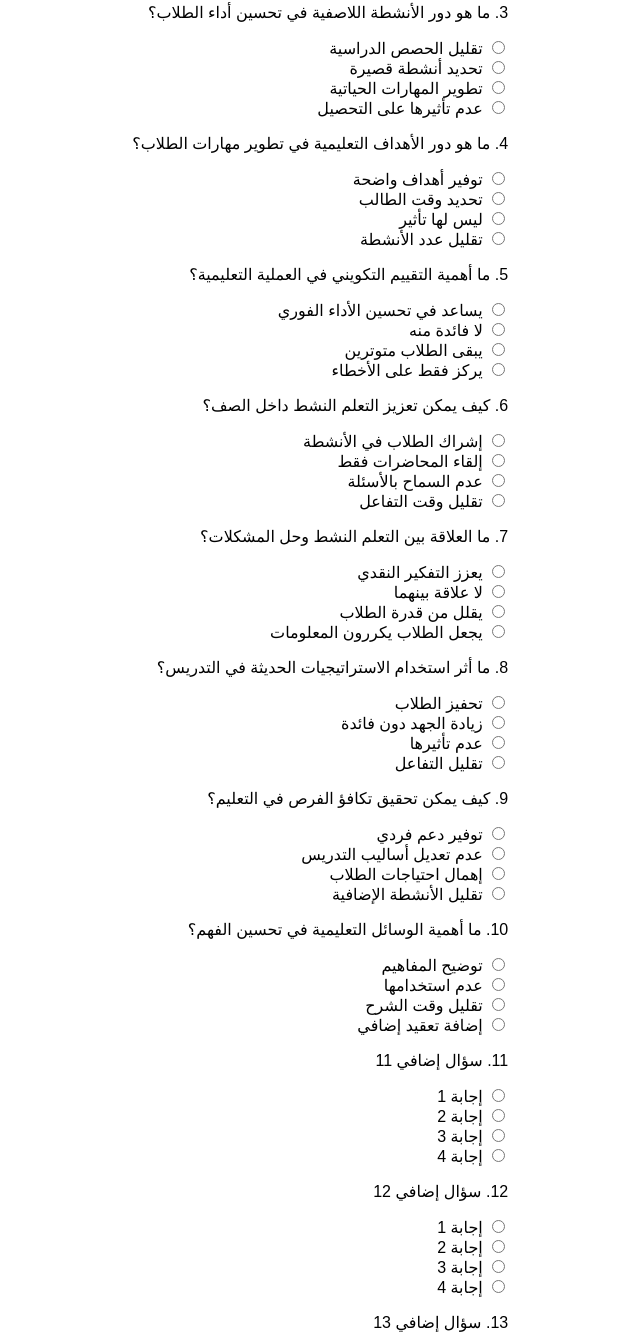
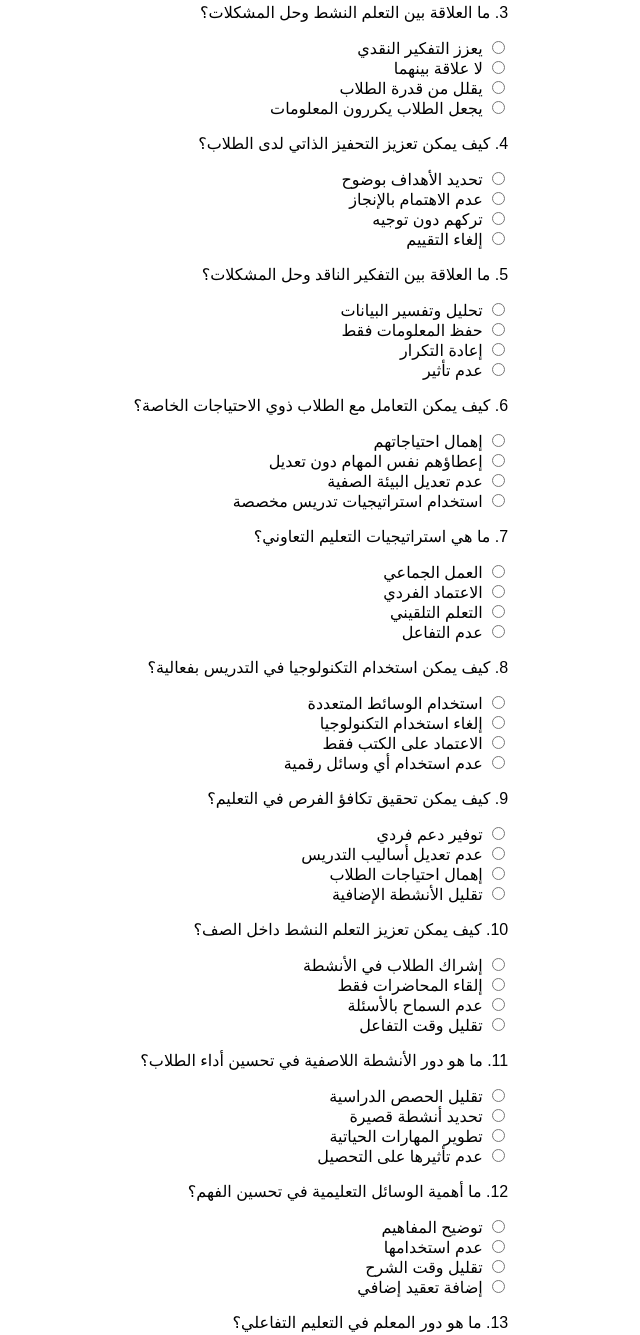
Before and after one commit to Espidersmsm/smsm, a plain HTML site: page index.html in a window 1280 px wide. Shown: the part 368-1703 px from the top of the page, without its empty margins (511-1151 px from the left). Drawn offline with Linux system fonts and the light colour scheme.

Commit message:
index.html

```diff
--- a/index.html
+++ b/index.html
@@ -33,18 +33,26 @@ const questions = [
     { question: "ما العلاقة بين التعلم النشط وحل المشكلات؟", options: ["يعزز التفكير النقدي", "لا علاقة بينهما", "يقلل من قدرة الطلاب", "يجعل الطلاب يكررون المعلومات"], correct: 0 },
     { question: "ما أثر استخدام الاستراتيجيات الحديثة في التدريس؟", options: ["تحفيز الطلاب", "زيادة الجهد دون فائدة", "عدم تأثيرها", "تقليل التفاعل"], correct: 0 },
     { question: "كيف يمكن تحقيق تكافؤ الفرص في التعليم؟", options: ["توفير دعم فردي", "عدم تعديل أساليب التدريس", "إهمال احتياجات الطلاب", "تقليل الأنشطة الإضافية"], correct: 0 },
-    { question: "ما أهمية الوسائل التعليمية في تحسين الفهم؟", options: ["توضيح المفاهيم", "عدم استخدامها", "تقليل وقت الشرح", "إضافة تعقيد إضافي"], correct: 0 }
+    { question: "ما أهمية الوسائل التعليمية في تحسين الفهم؟", options: ["توضيح المفاهيم", "عدم استخدامها", "تقليل وقت الشرح", "إضافة تعقيد إضافي"], correct: 0 },
+    // إضافة باقي الأسئلة الحقيقية من الملفات
+    { question: "ما هي استراتيجيات التعليم التعاوني؟", options: ["العمل الجماعي", "الاعتماد الفردي", "التعلم التلقيني", "عدم التفاعل"], correct: 0 },
+    { question: "ما هو دور المعلم في التعليم التفاعلي؟", options: ["موجه وميسر", "ملقن فقط", "مراقب", "غير مشارك"], correct: 0 },
+    { question: "كيف يؤثر التعلم النشط على التحصيل الدراسي؟", options: ["يعزز الفهم والاستيعاب", "يقلل التفاعل", "يزيد من الحفظ فقط", "لا يؤثر"], correct: 0 },
+    { question: "ما العلاقة بين التفكير الناقد وحل المشكلات؟", options: ["تحليل وتفسير البيانات", "حفظ المعلومات فقط", "إعادة التكرار", "عدم تأثير"], correct: 0 },
+    { question: "كيف يمكن تعزيز التحفيز الذاتي لدى الطلاب؟", options: ["تحديد الأهداف بوضوح", "عدم الاهتمام بالإنجاز", "تركهم دون توجيه", "إلغاء التقييم"], correct: 0 }
+];
 
-    // 40 سؤال إضافي مضاف هنا ليكون المجموع 50
-    ].concat(Array(40).fill().map((_, i) => ({
-        question: `سؤال إضافي ${i + 11}`,
-        options: ["إجابة 1", "إجابة 2", "إجابة 3", "إجابة 4"],
-        correct: Math.floor(Math.random() * 4)
-    })));
+function shuffleArray(array) {
+    for (let i = array.length - 1; i > 0; i--) {
+        const j = Math.floor(Math.random() * (i + 1));
+        [array[i], array[j]] = [array[j], array[i]];
+    }
+}
 
 function loadQuestions() {
+    shuffleArray(questions);
     const container = document.getElementById('questionsContainer');
-    questions.forEach((q, index) => {
+    questions.slice(0, 50).forEach((q, index) => {
         const questionDiv = document.createElement('div');
         questionDiv.classList.add('question');
         questionDiv.innerHTML = `<p>${index + 1}. ${q.question}</p>`;
@@ -57,14 +65,13 @@ function loadQuestions() {
 
 function calculateScore() {
     let score = 0;
-    questions.forEach((q, index) => {
+    questions.slice(0, 50).forEach((q, index) => {
         const selectedOption = document.querySelector(`input[name="q${index}"]:checked`);
         if (selectedOption && parseInt(selectedOption.value) === q.correct) {
             score++;
         }
     });
-
-    const percentage = (score / questions.length) * 100;
+    const percentage = (score / 50) * 100;
     let message = `نتيجتك: ${percentage.toFixed(2)}% `;
 
     if (percentage === 100) {
```
